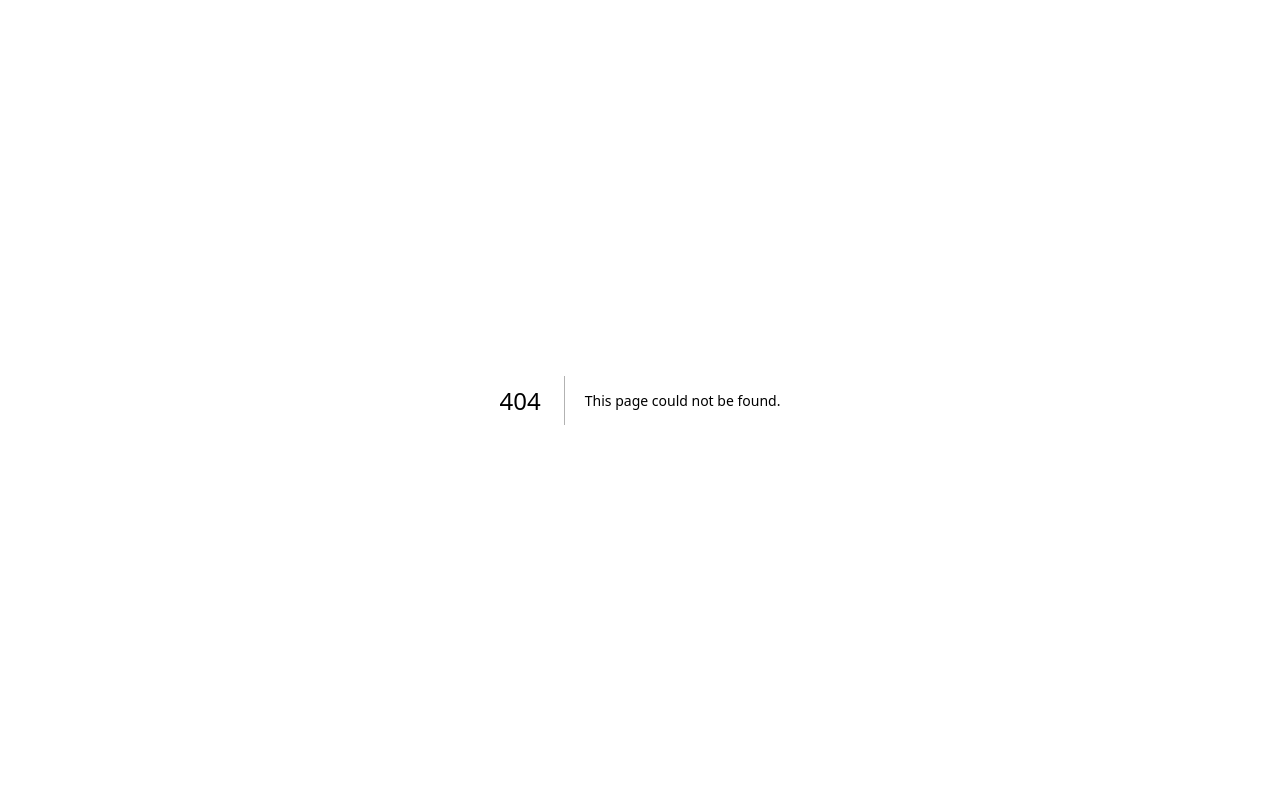
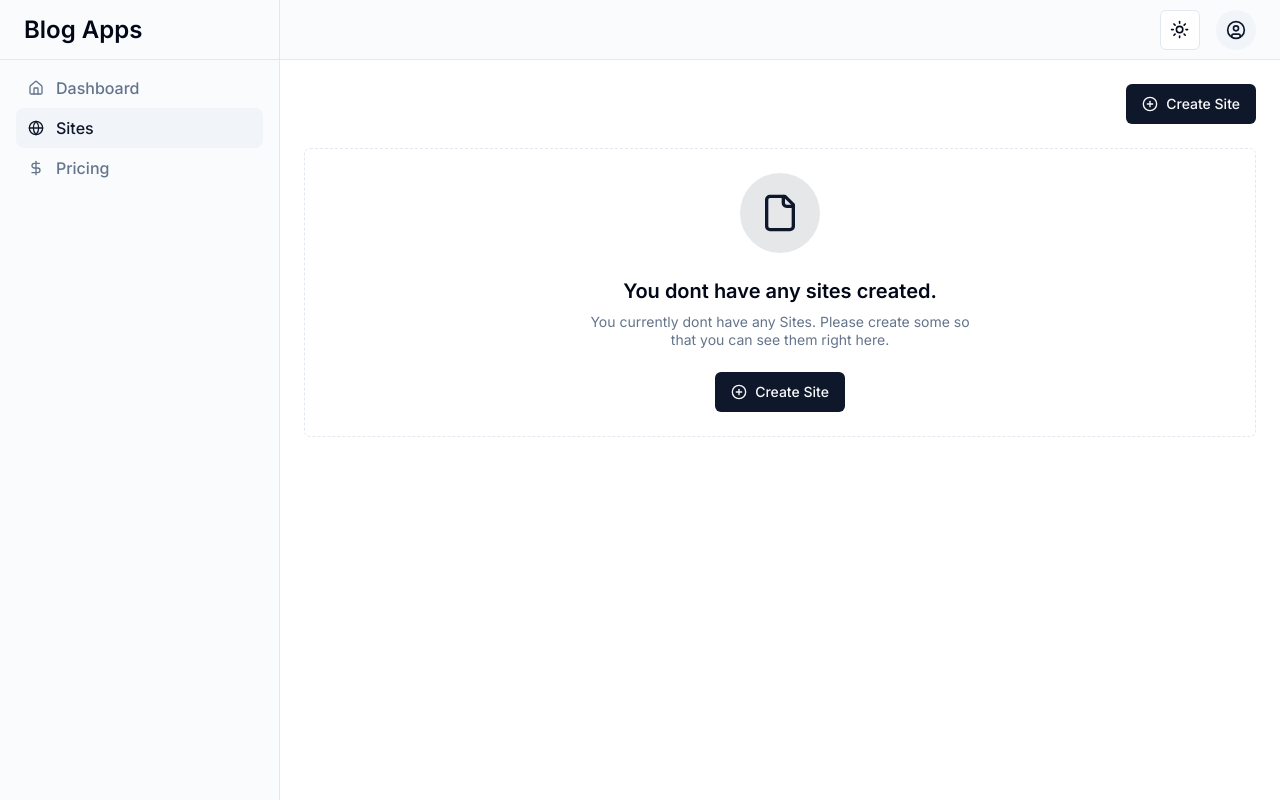
Before and after one commit to ivlie1495/mrav-blog, a Next.js app: page /dashboard/sites in a window 1280 px wide. Before the commit this address had no page. Built offline with nearby package versions, Linux system fonts and the light colour scheme.

Commit message:
create site page

```diff
--- a/app/dashboard/page.tsx
+++ b/app/dashboard/page.tsx
@@ -1,5 +1,5 @@
-const Page = () => {
+const DashboardPage = () => {
   return <div>Hello from dashboard page</div>
 }
 
-export default Page
+export default DashboardPage
--- /dev/null
+++ b/app/dashboard/sites/components/create-site-button.tsx
@@ -0,0 +1,16 @@
+import { PlusCircle } from 'lucide-react'
+import Link from 'next/link'
+
+import { Button } from '@/components/ui/button'
+
+const CreateSiteButton = () => {
+  return (
+    <Button asChild>
+      <Link href="/dashboard/sites/new">
+        <PlusCircle className="mr-2 size-4" /> Create Site
+      </Link>
+    </Button>
+  )
+}
+
+export default CreateSiteButton
--- /dev/null
+++ b/app/dashboard/sites/page.tsx
@@ -0,0 +1,28 @@
+import { FileIcon } from 'lucide-react'
+
+import CreateSiteButton from './components/create-site-button'
+
+const SitesPage = () => {
+  return (
+    <>
+      <div className="flex w-full justify-end">
+        <CreateSiteButton />
+      </div>
+      <div className="flex flex-col items-center justify-center rounded-md border border-dashed p-6 text-center animate-in fade-in-50">
+        <div className="flex size-20 items-center justify-center rounded-full bg-primary/10">
+          <FileIcon className="size-10 text-primary" />
+        </div>
+        <h2 className="mt-6 text-xl font-semibold">
+          You dont have any sites created.
+        </h2>
+        <p className="mx-auto mb-6 mt-2 max-w-sm text-center text-sm leading-tight text-muted-foreground">
+          You currently dont have any Sites. Please create some so that you can
+          see them right here.
+        </p>
+        <CreateSiteButton />
+      </div>
+    </>
+  )
+}
+
+export default SitesPage
--- a/constants/links.ts
+++ b/constants/links.ts
@@ -8,7 +8,7 @@ export const links = [
   },
   {
     name: 'Sites',
-    href: '/sites',
+    href: '/dashboard/sites',
     icon: Globe,
   },
   {
```
